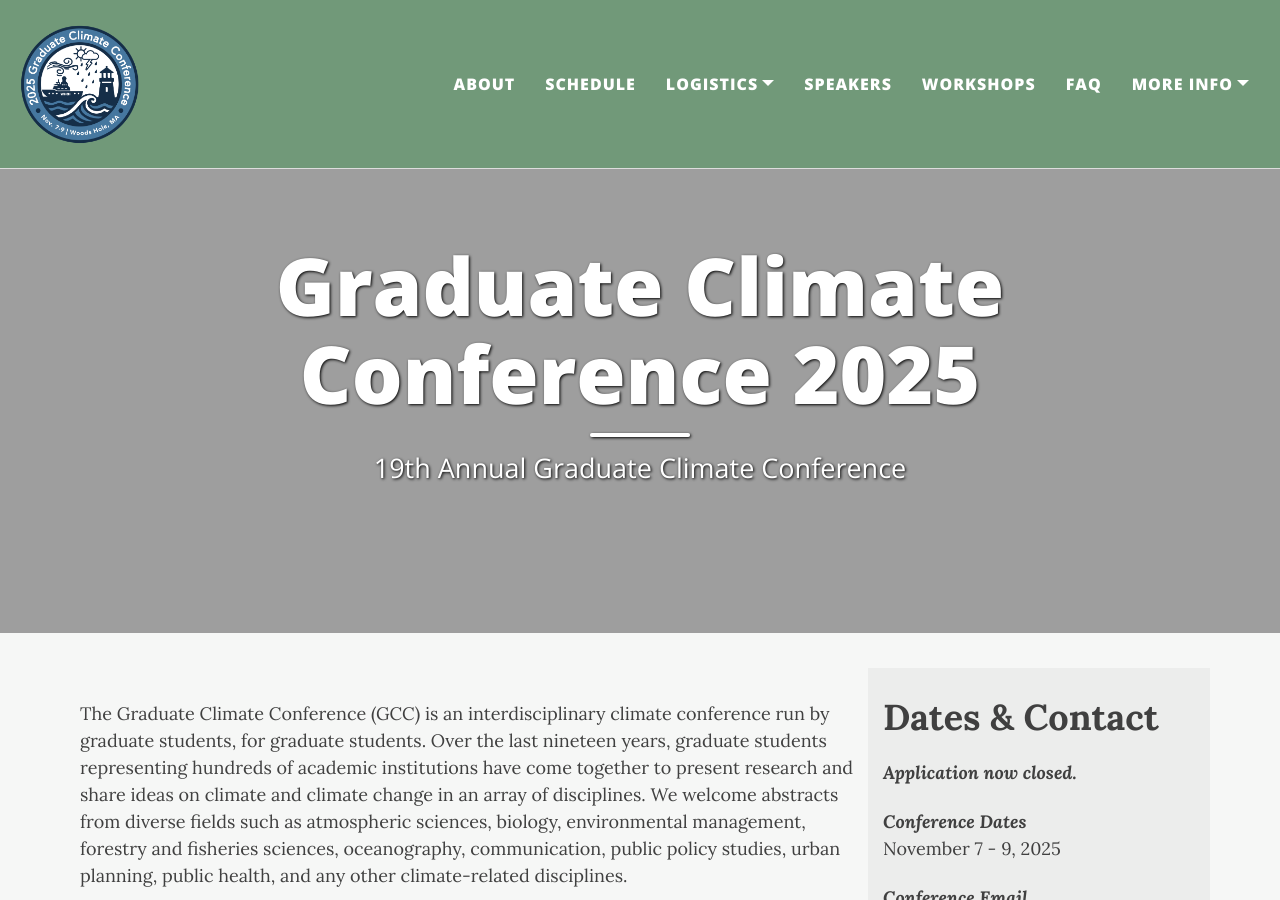
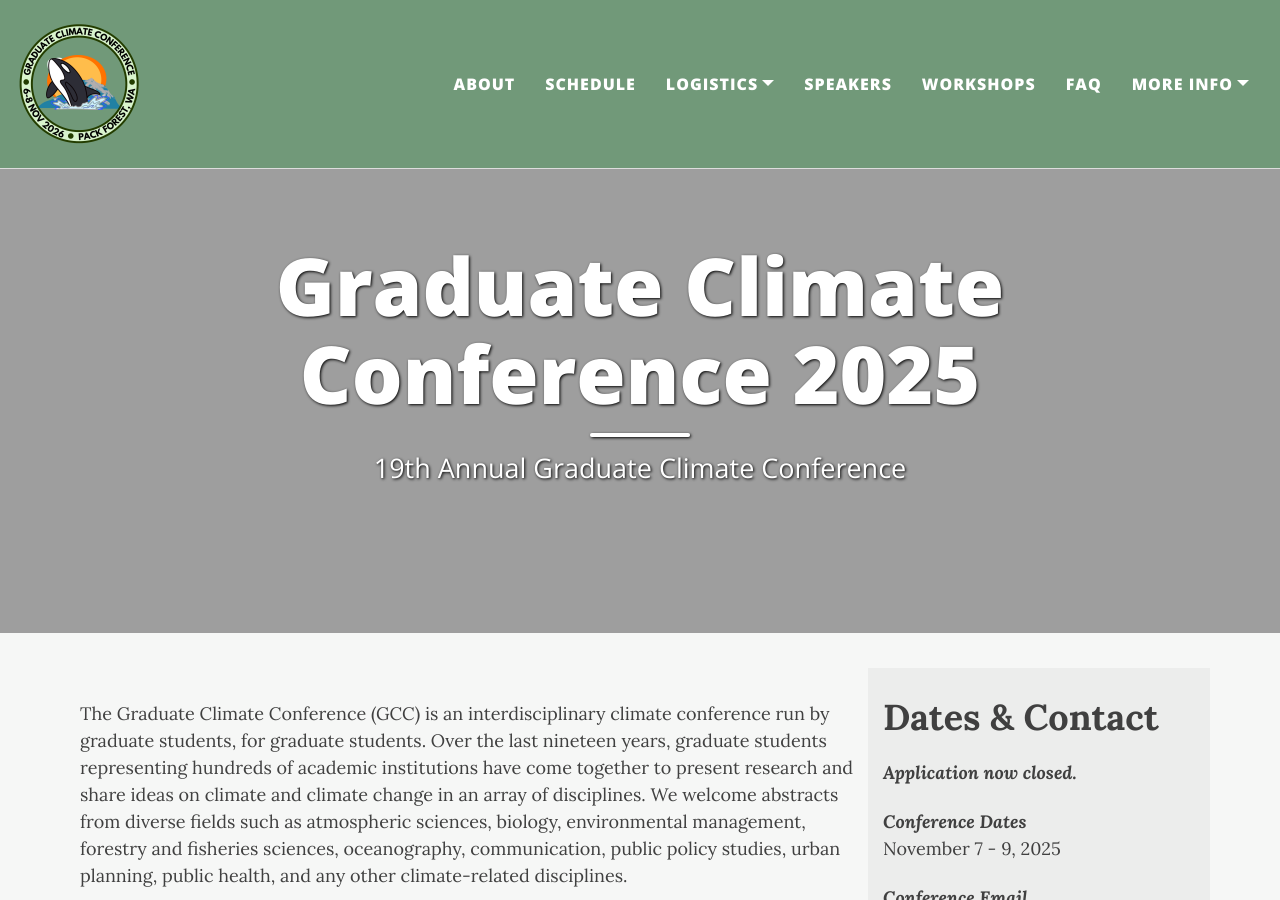
Before and after one commit to graduateclimateconference/GCC2026, a Jekyll site: the page built from index.html, in a window 1280 px wide and 900 px high. Built offline with Jekyll 4.4.1, drawn with Linux system fonts in a browser that asks for light colours; nearby versions of some CDN libraries; the list of posts is cut into pages by our own code.

Commit message:
_config.yml

```diff
--- a/_config.yml
+++ b/_config.yml
@@ -55,7 +55,7 @@ navbar-links:
 # If you want to have an image logo in the top-left corner instead of having the title of the website,
 # then specify the following parameter
 # title-img: "/assets/img/gcc_logo_transparent1.png"
-title-img: "/assets/img/GCC_2025_logo.png"
+title-img: "/assets/img/2026_GCC_Logo.png"
 
 # --- Footer social media links --- #
 
```
